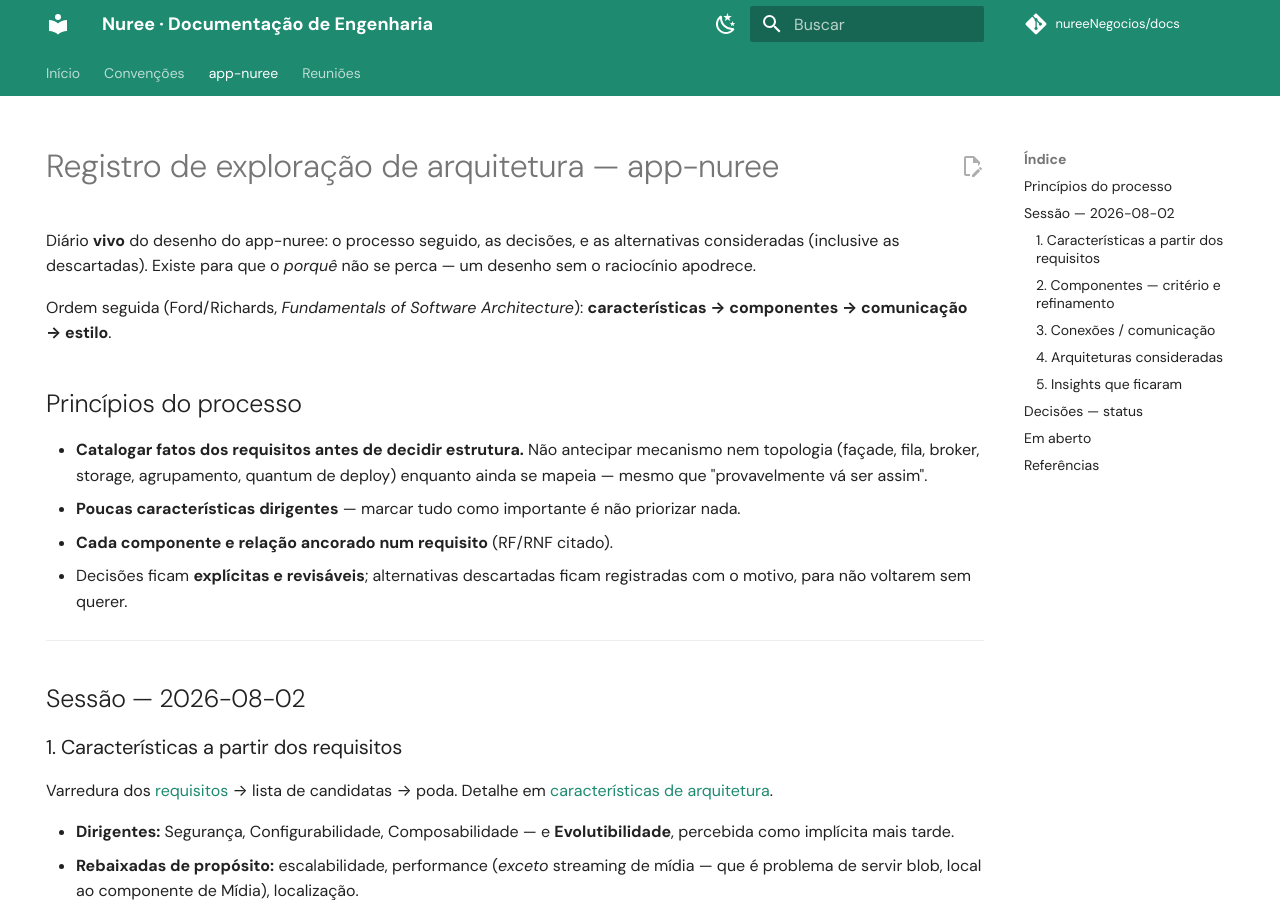
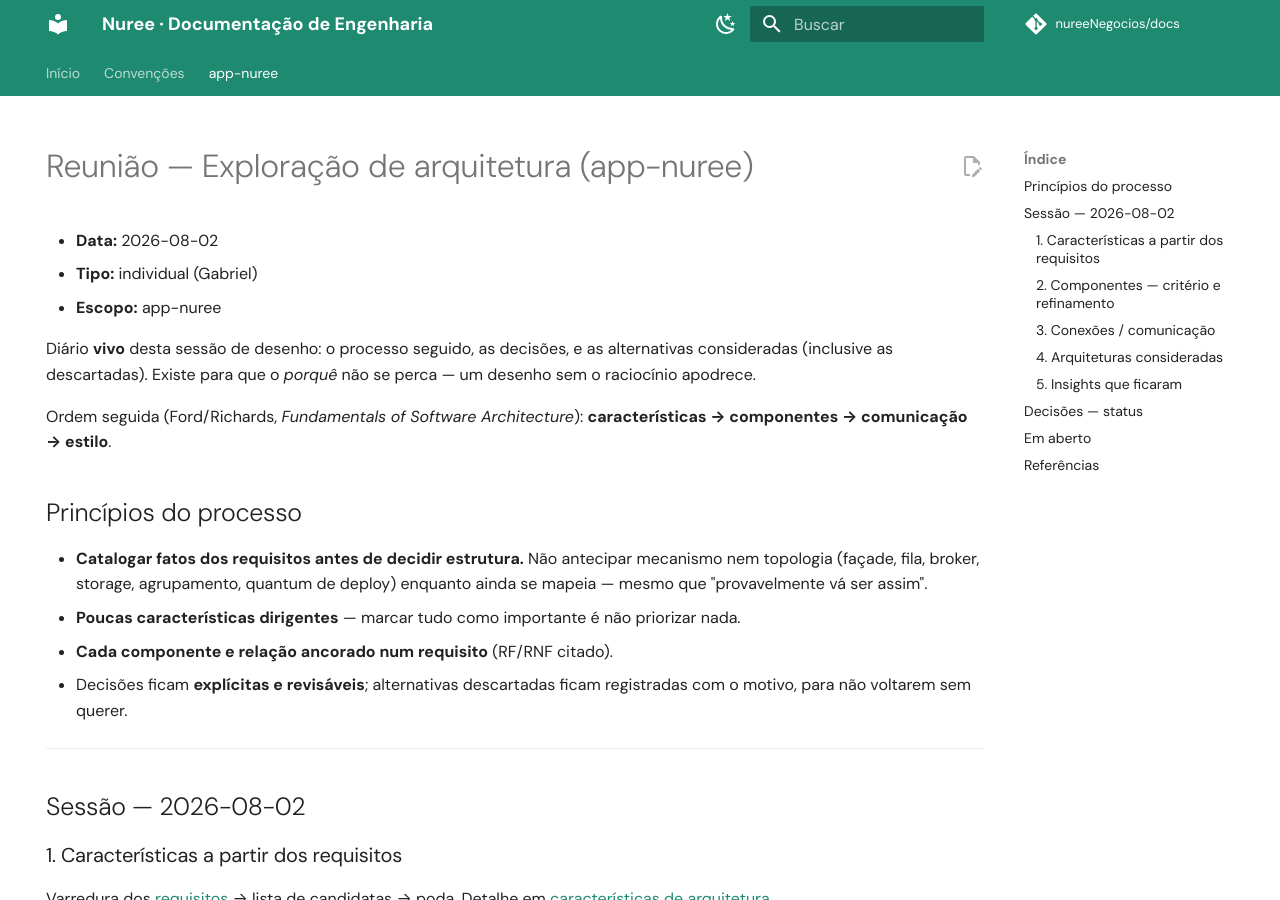
Before and after one commit to nureeNegocios/docs, an MkDocs documentation site: the page built from docs/reunioes/exploracao-arquitetura-2026-08-02.md, in a window 1280 px wide and 900 px high. Built offline with MkDocs 1.6.1 and Material for MkDocs 9.7.7, drawn with Linux system fonts in a browser that asks for light colours; comment, search, counter and statistics services are not loaded; part of the change alters nothing that is shown; some of the changed text lies outside the part shown.

Commit message:
docs: registro de arquitetura vira reunião individual datada e Reuniões passa para dentro de app-nuree
Co-Authored-By: Claude Opus 4.8 <noreply@anthropic.com>

```diff
--- a/docs/app-nuree/registro-arquitetura.md
+++ b/docs/reunioes/exploracao-arquitetura-2026-08-02.md
@@ -3,9 +3,13 @@ hide:
   - navigation
 ---
 
-# Registro de exploração de arquitetura — app-nuree
+# Reunião — Exploração de arquitetura (app-nuree)
 
-Diário **vivo** do desenho do app-nuree: o processo seguido, as decisões, e as alternativas
+- **Data:** 2026-08-02
+- **Tipo:** individual (Gabriel)
+- **Escopo:** app-nuree
+
+Diário **vivo** desta sessão de desenho: o processo seguido, as decisões, e as alternativas
 consideradas (inclusive as descartadas). Existe para que o *porquê* não se perca — um desenho
 sem o raciocínio apodrece.
 
@@ -28,8 +32,8 @@ Ordem seguida (Ford/Richards, *Fundamentals of Software Architecture*):
 
 ### 1. Características a partir dos requisitos
 
-Varredura dos [requisitos](requisitos.md) → lista de candidatas → poda. Detalhe em
-[características de arquitetura](caracteristicas.md).
+Varredura dos [requisitos](../app-nuree/requisitos.md) → lista de candidatas → poda. Detalhe em
+[características de arquitetura](../app-nuree/caracteristicas.md).
 
 - **Dirigentes:** Segurança, Configurabilidade, Composabilidade — e **Evolutibilidade**,
   percebida como implícita mais tarde.
@@ -48,7 +52,7 @@ Varredura dos [requisitos](requisitos.md) → lista de candidatas → poda. Deta
   que ele quer aprender na prática.
 - **Produtos (Gestão · Pessoas · Lab · Pulse) não são eixo de agrupamento** — são
   **composição** de funções (uma dimensão), pelos próprios requisitos: `Produto` é catálogo,
-  `Programa` é a instância ([RF-E1.1](requisitos.md#rf-e1-1), [RF-E1.2](requisitos.md#rf-e1-2)),
+  `Programa` é a instância ([RF-E1.1](../app-nuree/requisitos.md#rf-e1-1), [RF-E1.2](../app-nuree/requisitos.md#rf-e1-2)),
   com módulos compartilhados.
 - **Refinamentos aplicados:**
     - Mentoria + Eventos/Certificação **dissolvidos na Jornada** — um encontro é o mesmo
@@ -57,10 +61,10 @@ Varredura dos [requisitos](requisitos.md) → lista de candidatas → poda. Deta
     - **Mídia** saiu do mapa de negócio (**infra técnica**), diferente de **Documentos**
       (função de negócio real).
     - **Documentos** (mini-drive por empresa, com remetente Nuree vs cliente) — novo requisito,
-      virou o épico [E12](requisitos.md).
+      virou o épico [E12](../app-nuree/requisitos.md).
 - **Resultado: 9 funções** — Contas & Contratos, Execução do trabalho, Avaliação & Diagnóstico,
   Jornada, Agendamento *(suporte)*, Aprendizagem, Reconhecimento, Comunicação, Documentos.
-  Ver `componentes.drawio`.
+  Ver `app-nuree/componentes.drawio`.
 
 !!! warning "Ainda não são 'os componentes'"
     Os blocos de hoje são um **mapa de domínio por função de negócio**, não o resultado do
@@ -125,5 +129,5 @@ Varredura dos [requisitos](requisitos.md) → lista de candidatas → poda. Deta
 
 ## Referências
 
-- [Requisitos](requisitos.md) · [Características](caracteristicas.md) · [Ações](acoes.md)
-- `componentes.drawio` — mapa de funções de negócio e suas relações
+- [Requisitos](../app-nuree/requisitos.md) · [Características](../app-nuree/caracteristicas.md) · [Ações](../app-nuree/acoes.md)
+- `app-nuree/componentes.drawio` — mapa de funções de negócio e suas relações
--- a/mkdocs.yml
+++ b/mkdocs.yml
@@ -62,12 +62,12 @@ nav:
       - Visão geral: app-nuree/index.md
       - Requisitos: app-nuree/requisitos.md
       - Características de arquitetura: app-nuree/caracteristicas.md
-      - Registro de exploração: app-nuree/registro-arquitetura.md
       - Ações do sistema: app-nuree/acoes.md
       - Arquitetura:
           - Visão de arquitetura: app-nuree/arquitetura-visao.md
           - Modelo de domínio: app-nuree/arquitetura-dominio.md
           - Modelo de banco: app-nuree/arquitetura-banco.md
           - Módulos da API: app-nuree/arquitetura-modulos.md
-  - Reuniões:
-      - Discovery - produtos (29/07/2026): reunioes/discovery-produtos-2026-07-29.md
+      - Reuniões:
+          - Discovery - produtos (29/07/2026): reunioes/discovery-produtos-2026-07-29.md
+          - Exploração de arquitetura (02/08/2026): reunioes/exploracao-arquitetura-2026-08-02.md
```
